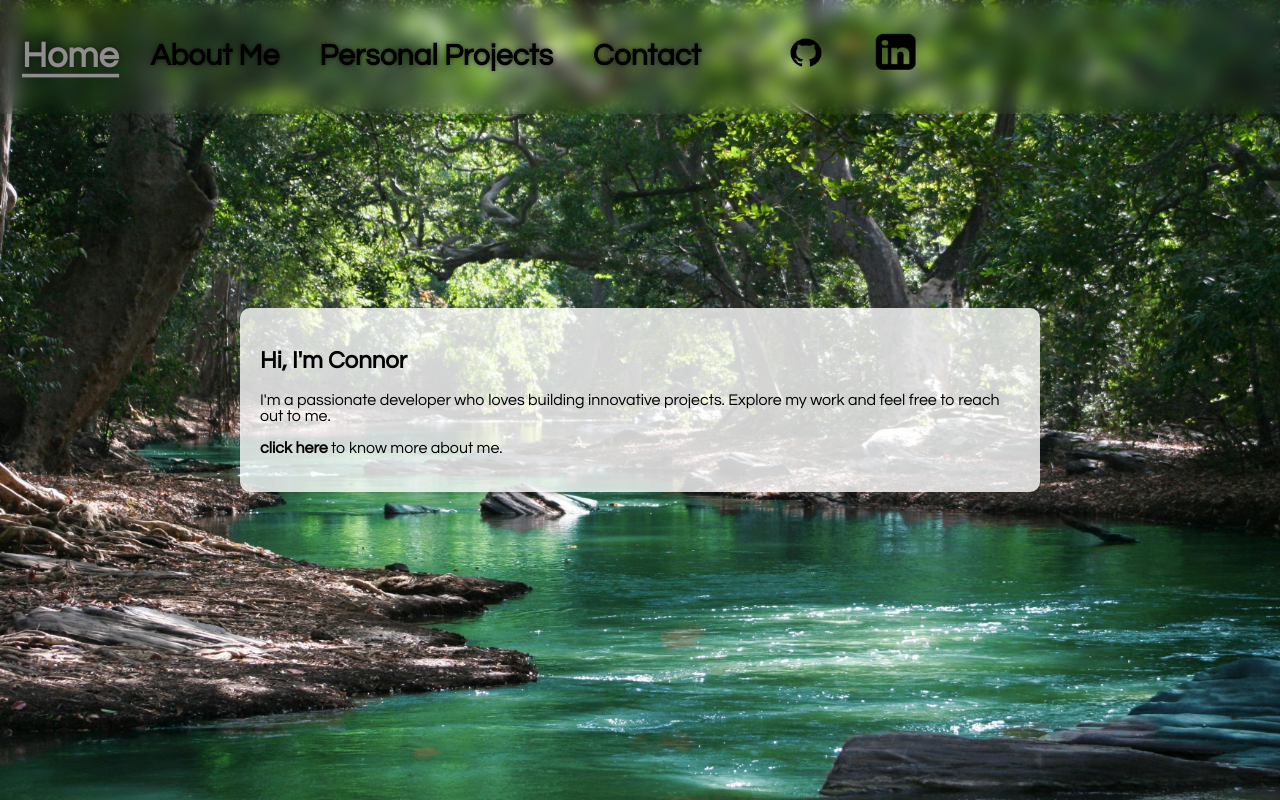
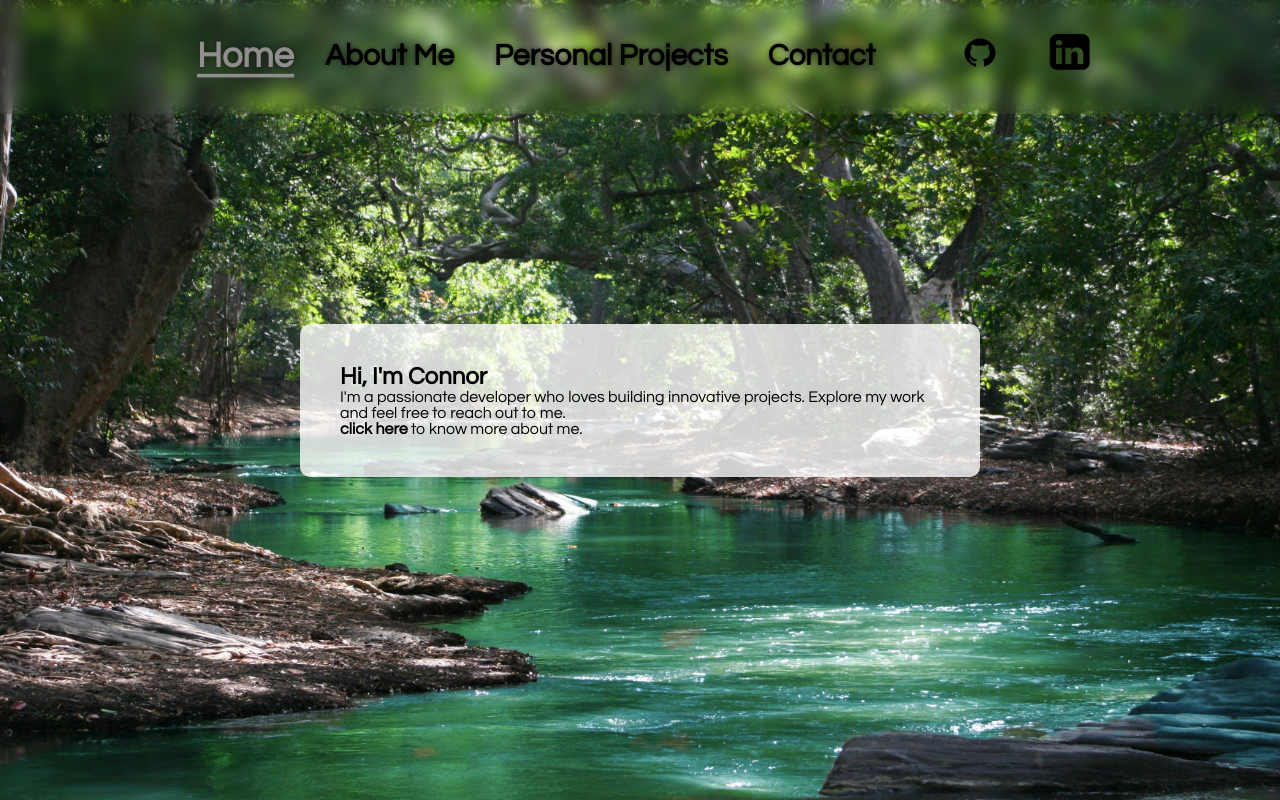
Before and after one commit to CJWatson14/Personal-Online-Portfolio, a plain HTML site: page Home_Page.html in a window 1280 px wide. Drawn offline with Linux system fonts and the light colour scheme.

Commit message:
Bug Fixes and reduces files removed unnecessary files and fixed bug with home page and interactive article where i needed to create a seperate class for the home page

```diff
--- a/About_Me.css
+++ b/About_Me.css
@@ -1,6 +1,17 @@
+/* General body styling */
+body{
+    background-image: url("media/pexels-samandgos-709552.jpg");
+    background-size: cover;
+    background-attachment: fixed;
+    display: flex;
+    flex-direction: column;
+    justify-content: flex-start;
+    align-items: center;
+    height: 100vh;
+    margin: 0;
+}
 
-
-body {
+.home_body{
     background-image: url("media/pexels-samandgos-709552.jpg");
     background-size: cover;
     display: flex;
@@ -10,6 +21,7 @@ body {
     margin: 0;
 }
 
+/* Navigation Styles */
 nav {
     text-align: center;
     position: fixed;
@@ -17,13 +29,15 @@ nav {
     left: 0;
     width: 100%;
     display: flex;
-    padding: 10px 10px 10px 10px;
+    padding: 10px;
     align-items: center;
+    justify-content: center;
     transition: 0.3s ease-out;
     backdrop-filter: blur(8px) brightness(1.2);
     text-shadow: 0 0 5px rgba(0, 0, 0, 0.5);
     color: rgb(255, 255, 255);
     font-size: 30px;
+    z-index: 1000;
 }
 
 nav a {
@@ -43,9 +57,9 @@ nav a.active {
     border-bottom: 3px solid;
 }
 
-
+/* Article Section Styling */
 article {
-    margin-top: 80px;
+    margin-top: 225px;
     padding: 20px;
     background-color: rgba(255, 255, 255, 0.8);
     border-radius: 10px;
@@ -60,6 +74,7 @@ article {
     animation: fadeIn 2s forwards;
 }
 
+/* Fade-in Animation */
 @keyframes fadeIn {
     0% {
         opacity: 0;
@@ -68,6 +83,8 @@ article {
         opacity: 1;
     }
 }
+
+/* Content Container Styling */
 .content-container {
     display: flex;
     align-items: center;
@@ -75,6 +92,7 @@ article {
     width: 100%;
 }
 
+/* Image styling in the article */
 aside {
     margin-right: 20px;
 }
@@ -82,3 +100,78 @@ aside {
 article .article-text {
     max-width: 600px;
 }
+
+/*home article*/
+.content-container-home{
+    display: flex;
+    flex-direction: column;
+    align-items: center;
+    justify-content: center;
+    width: 100%;
+    padding: 20px;
+    height: auto
+
+}
+
+.home_article{
+    display: flex;
+    flex-direction: column;
+    justify-content: flex-start;
+    text-decoration: none;
+    border-radius: 10px;
+    max-width: 800px;
+    width: fit-content;
+    padding: 20px;
+    box-sizing: border-box;
+    transition: 0.3s ease-out;
+
+}
+
+.home_article * {
+    margin: 0;
+
+}
+
+.article-text-home{
+    max-width: 600px;
+
+
+}
+
+/* Hover Effect on the Home Article Link */
+.home_article:hover {
+    transform: scale(1.2);
+    color: #8f8d8d;
+    transition: 0.3s ease;
+}
+
+/* Ensuring the link inherits color from the text */
+a {
+    text-decoration: none;
+    color: inherit;
+}
+
+/* Responsive Styles for smaller screens*/
+@media (max-width: 768px) {
+    body {
+        justify-content: flex-start;
+    }
+
+    article {
+        margin-top: 120px;
+    }
+
+    .content-container {
+        flex-direction: column;
+        align-items: center;
+        text-align: center;
+    }
+
+    aside {
+        margin-bottom: 20px;
+    }
+
+    article .article-text {
+        max-width: 100%;
+    }
+}
--- a/Contact_Page.css
+++ /dev/null
@@ -1,42 +0,0 @@
-body {
-    background-image: url("media/pexels-samandgos-709552.jpg");
-    background-size: cover;
-    display: flex;
-    justify-content: center;
-    align-items: center;
-    height: 100vh;
-    margin: 0;
-}
-
-nav {
-    text-align: center;
-    position: fixed;
-    top: 0;
-    left: 0;
-    width: 100%;
-    display: flex;
-    padding: 10px 10px 10px 10px;
-    align-items: center;
-    transition: 0.3s ease-out;
-    backdrop-filter: blur(8px) brightness(1.2);
-    text-shadow: 0 0 5px rgba(0, 0, 0, 0.5);
-    color: rgb(255, 255, 255);
-    font-size: 30px;
-}
-
-nav a {
-    font-family: "Century Gothic", CenturyGothic, Geneva, AppleGothic, sans-serif;
-    font-weight: 600;
-    margin: 20px;
-    color: #000000;
-    transition: 0.3s ease;
-    border-bottom: 3px solid transparent;
-    text-decoration: none;
-}
-
-nav a:hover,
-nav a.active {
-    color: #8f8d8d;
-    transform: scale(1.2);
-    border-bottom: 3px solid;
-}
--- a/Home_Page.css
+++ /dev/null
@@ -1,91 +0,0 @@
-body {
-    background-image: url("media/pexels-samandgos-709552.jpg");
-    background-size: cover;
-    display: flex;
-    justify-content: center;
-    align-items: center;
-    height: 100vh;
-    margin: 0;
-}
-nav {
-    text-align: center;
-    position: fixed;
-    top: 0;
-    left: 0;
-    width: 100%;
-    display: flex;
-    padding: 10px 10px 10px 10px;
-    align-items: center;
-    transition: 0.3s ease-out;
-    backdrop-filter: blur(8px) brightness(1.2);
-    text-shadow: 0 0 5px rgba(0, 0, 0, 0.5);
-    color: rgb(255, 255, 255);
-    font-size: 30px;
-}
-
-nav a {
-    font-family: "Century Gothic", CenturyGothic, Geneva, AppleGothic, sans-serif;
-    font-weight: 600;
-    margin: 20px;
-    color: #000000;
-    transition: 0.3s ease;
-    border-bottom: 3px solid transparent;
-    text-decoration: none;
-}
-
-nav a:hover,
-nav a.active {
-    color: #8f8d8d;
-    transform: scale(1.2);
-    border-bottom: 3px solid #8f8d8d;
-}
-
-
-
-
-article {
-    padding: 20px;
-    background-color: rgba(255, 255, 255, 0.8);
-    border-radius: 10px;
-    max-width: 800px;
-    font-family: "Century Gothic", CenturyGothic, Geneva, AppleGothic, sans-serif;
-    display: flex;
-    justify-content: flex-start;
-    align-items: center;
-    width: 100%;
-    box-sizing: border-box;
-    cursor: pointer;
-    box-shadow: 0 2px 10px rgba(0, 0, 0, 0.1);
-    transition: 0.3s ease;
-    opacity: 0;
-    animation: fadeIn 2s forwards;
-}
-
-@keyframes fadeIn {
-    0% {
-        opacity: 0;
-    }
-    100% {
-        opacity: 1;
-    }
-}
-
-article:hover {
-    transform: scale(1.2);
-    color: #8f8d8d;
-}
-
-a{
-    text-decoration: none;
-    color: inherit;
-}
-
-
-
-.content-container {
-    display: flex;
-    align-items: center;
-    justify-content: flex-start;
-    width: 100%;
-
-}
--- a/Home_Page.html
+++ b/Home_Page.html
@@ -4,15 +4,15 @@
     <meta charset="utf-8">
     <meta name="viewport" content="width=device-width, initial-scale=1">
     <title>Personal Projects</title>
-    <link href="Home_Page.css" rel="stylesheet">
+    <link href="about_me.css" rel="stylesheet">
   </head>
  <!--links to diffrent pages of my website-->
    <nav>
 
-    <a class = 'active' href="Home_Page.html" title="Home Page">Home</a>
-    <a href="About_Me.html" title="About Me Page">About Me</a>
-    <a href="Personal_Projects.html" title="Personal Projects Page">Personal Projects</a>
-    <a href="Contact_Page.html" title="Contact Page">Contact</a>
+    <a class = 'active' href="home_page.html" title="Home Page">Home</a>
+    <a href="about_me.html" title="About Me Page">About Me</a>
+    <a href="personal_projects.html" title="Personal Projects Page">Personal Projects</a>
+    <a href="contact_page.html" title="Contact Page">Contact</a>
 
 
  <!--social links on nav bar-->
@@ -25,12 +25,12 @@
 
 </nav>
 
- <body>
+ <body class="home_body">
  <!--Centre box including a link to page about me-->
-  <a href="About_Me.html" title="About Me Page">
+  <a href="about_me.html" title="About Me Page" class="home_article">
    <article>
-    <div class="content-container">
-      <div class="article-text">
+    <div class="content-container-home">
+      <div class="article-text-home">
         <h1>Hi, I'm Connor</h1>
          <p> I'm a passionate developer who loves building innovative projects.
           Explore my work and feel free to reach out to me. </p> <strong>click here</strong> to know more about me.
--- a/Personal_Projects.css
+++ /dev/null
@@ -1,41 +0,0 @@
-body {
-    background-image: url("media/pexels-samandgos-709552.jpg");
-    background-size: cover;
-    display: flex;
-    justify-content: center;
-    align-items: center;
-    height: 100vh;
-    margin: 0;
-}
-nav {
-    text-align: center;
-    position: fixed;
-    top: 0;
-    left: 0;
-    width: 100%;
-    display: flex;
-    padding: 10px 10px 10px 10px;
-    align-items: center;
-    transition: 0.3s ease-out;
-    backdrop-filter: blur(8px) brightness(1.2);
-    text-shadow: 0 0 5px rgba(0, 0, 0, 0.5);
-    color: rgb(255, 255, 255);
-    font-size: 30px;
-}
-
-nav a {
-    font-family: "Century Gothic", CenturyGothic, Geneva, AppleGothic, sans-serif;
-    font-weight: 600;
-    margin: 20px;
-    color: #000000;
-    transition: 0.3s ease;
-    border-bottom: 3px solid transparent;
-    text-decoration: none;
-}
-
-nav a:hover,
-nav a.active {
-    color: #8f8d8d;
-    transform: scale(1.2);
-    border-bottom: 3px solid;
-}
```
Also changed, not shown: About_Me.html (+8 -8 lines), Contact_Page.html (+5 -5 lines), Personal_Projects.html (+31 -7 lines).
